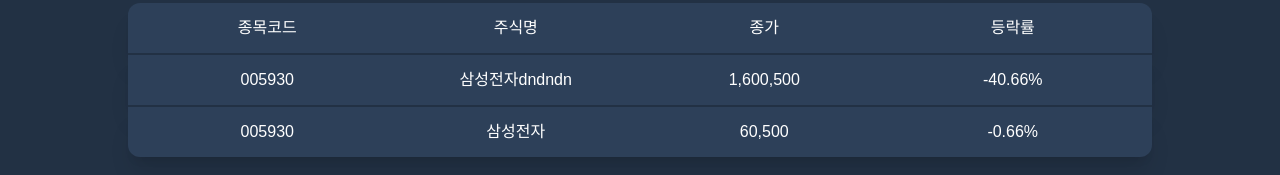
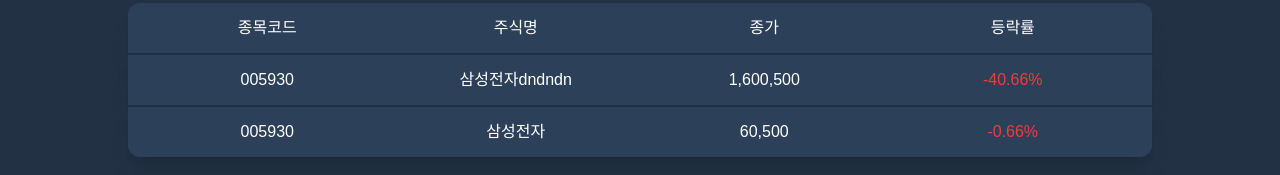
Before and after one commit to crewd/my-asset, a React (Vite) app: page /favorites in a window 1280 px wide. Shown: the part 165-340 px from the top of the page. Built offline with nearby package versions, Linux system fonts and the light colour scheme; no server answers.

Commit message:
style: List 등락률에 따라 text color 변경

```diff
--- a/src/components/box/List.tsx
+++ b/src/components/box/List.tsx
@@ -3,11 +3,22 @@ import Box from './Box';
 const List = ({ data }: { data: (string | number)[] }) => {
   return (
     <Box classname="flex justify-between sm:p-[15px] p-[10px] first:rounded-t-xl last:rounded-b-xl last:border-none border-b-2 border-primary text-center text-sm sm:text-regular">
-      {data.map((data) => (
-        <p key={data} className="w-full">
-          {data}
-        </p>
-      ))}
+      {data.map((data) => {
+        const style = `w-full ${
+          data.toString().indexOf('%') < 0
+            ? 'text-white'
+            : data.toString().charAt(0) === '-'
+            ? 'text-minus'
+            : data.toString().length > 3
+            ? 'text-plus'
+            : 'text-white'
+        }`;
+        return (
+          <p key={data} className={style}>
+            {data}
+          </p>
+        );
+      })}
     </Box>
   );
 };
```
